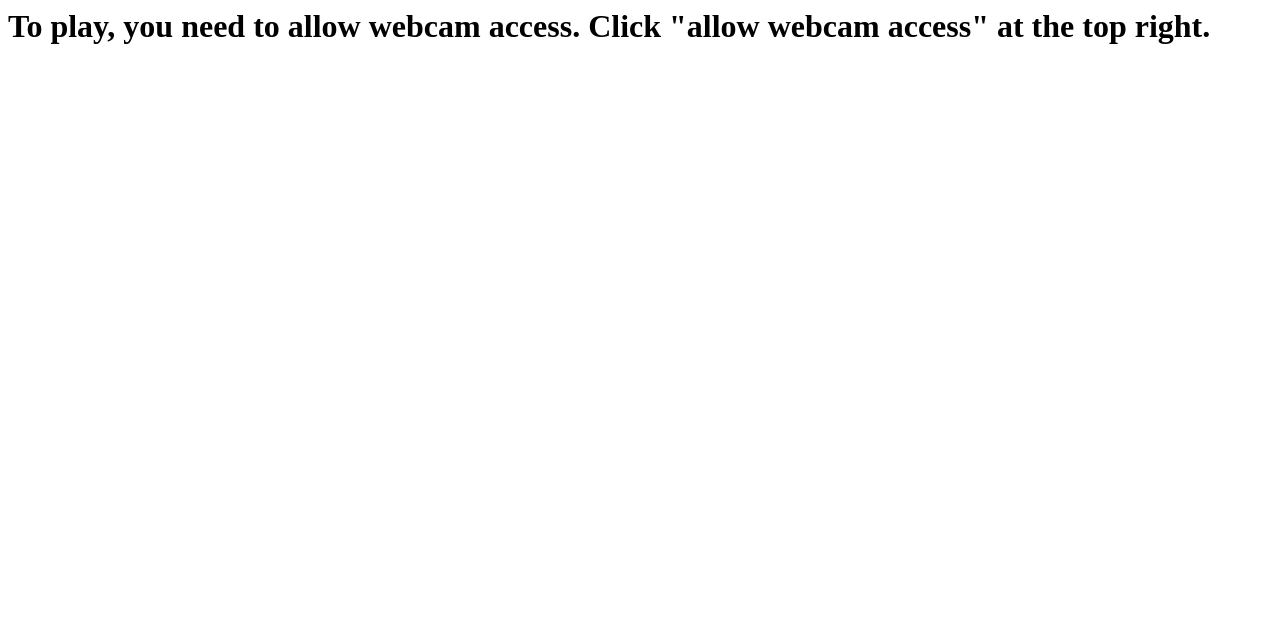
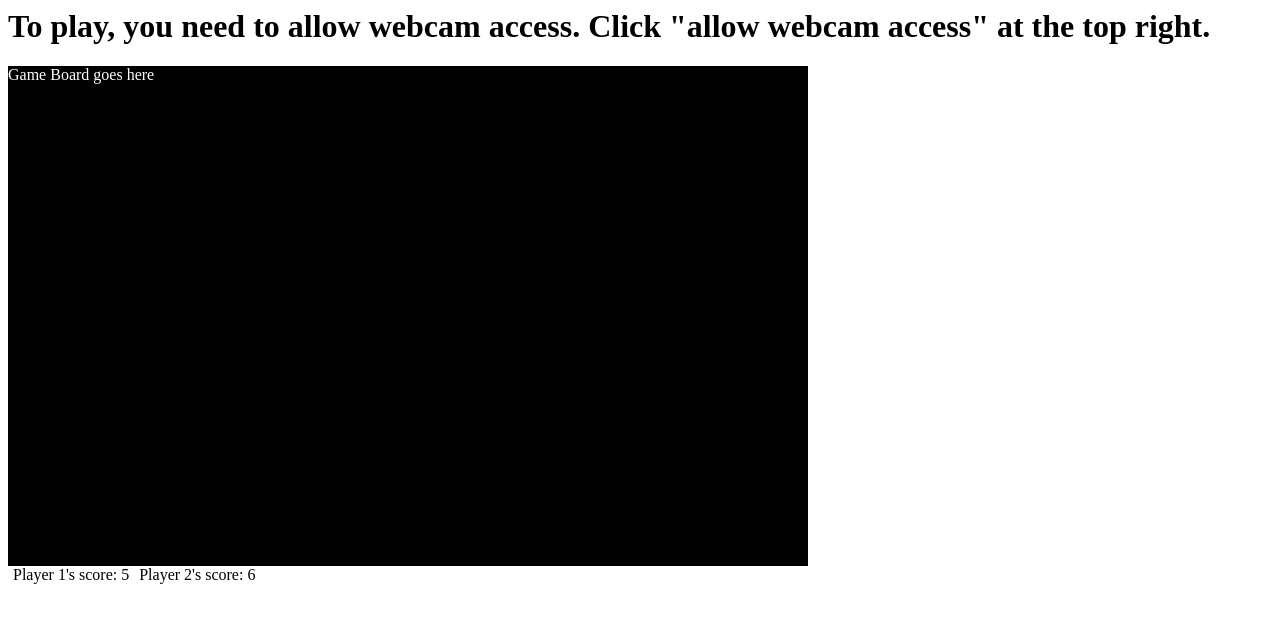
Before and after one commit to anauleau/puckhead, a website: page app/client/game.html in a window 1280 px wide. Drawn offline with nearby package versions, Linux system fonts and the light colour scheme; no server answers.

Commit message:
Fleshed out the game view.

```diff
--- a/app/client/game.html
+++ b/app/client/game.html
@@ -1,4 +1,4 @@
-<!-- This page displays the game board. On finishing a game, the user is brought to the post-game view, at postgame.html. -->
+<!-- This page displays the game board. Below the board, the player's scores are displayed. On finishing a game, the user is brought to the post-game view, at postgame.html. -->
 <html ng-app>
 
 <head>
@@ -15,7 +15,8 @@
 
 <body>
 	<h1>To play, you need to allow webcam access. Click "allow webcam access" at the top right.</h1>
-	<div id="gameBoard"></div>
+	<div id="gameBoard">Game Board goes here</div>
+	<span class="score">Player 1's score: 5</span><span class="score">Player 2's score: 6</span>
 </body>
 
 </html>
--- a/app/client/style.css
+++ b/app/client/style.css
@@ -18,3 +18,14 @@
 	height: 500px;
 	background-color: black;
 }
+
+#gameBoard {
+	width: 800px;
+	height: 500px;
+	background-color: black;
+	color: white;
+}
+
+.score {
+	margin: 5px;
+}
```
